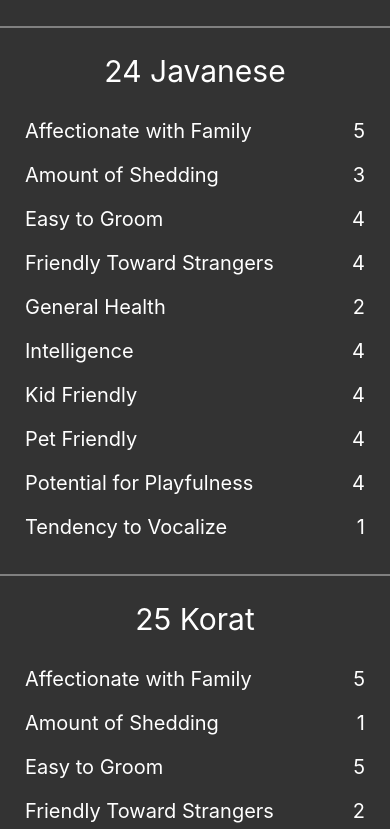
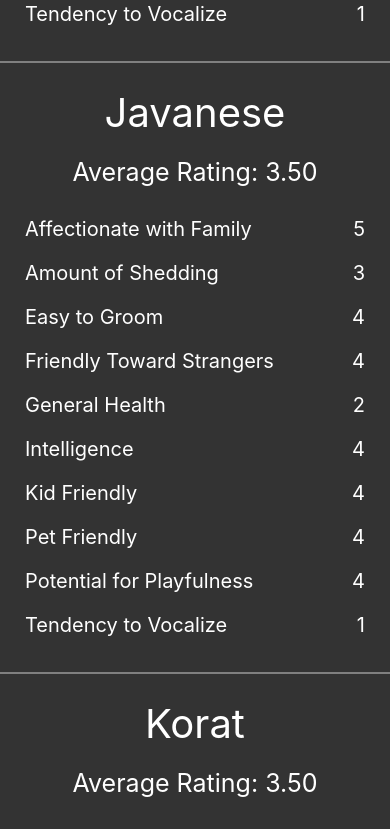
Before and after one commit to jewarner57/Pets-By-Breed-App, a React Native app: screen / in a window 390 px wide. Shown: the top 829 px of the page. Built offline with nearby package versions, Linux system fonts and the light colour scheme.

Commit message:
ffeat: display average rating of breed properties

```diff
--- a/App.js
+++ b/App.js
@@ -11,7 +11,7 @@ export default function App() {
         <FlatList
           data={cats}
           renderItem={({ item, index }) => {
-            return <Item title={`${index} ${item.breed}`} data={item} />
+            return <Item title={`${item.breed}`} data={item} />
           }}
           keyExtractor={item => item.breed}
         />
--- a/Item.js
+++ b/Item.js
@@ -3,10 +3,26 @@ import { StyleSheet, View, Text } from 'react-native'
 
 function Item({ title, data }) {
   const properties = Object.keys(data)
+  const propertyAverage = getBreedAverageRating(data)
+
+
+  function getBreedAverageRating(data) {
+    let averageRating = 0
+    let propertyCount = 0
+    for (let rating of Object.values(data)) {
+      if (!isNaN(rating)) {
+        averageRating += rating
+        propertyCount += 1
+      }
+    }
+    averageRating /= propertyCount
+    return averageRating
+  }
 
   return (
     <View style={styles.breed}>
       <Text style={styles.info} >{title}</Text>
+      <Text style={styles.rating} >Average Rating: {isNaN(propertyAverage) ? '0' : propertyAverage.toFixed(2)}</Text>
       {properties.map((prop) => {
         return (
           prop !== 'breed' ?
@@ -34,7 +50,12 @@ const styles = StyleSheet.create({
   },
   info: {
     color: '#fff',
-    fontSize: 30,
+    fontSize: 40,
+    paddingBottom: 20,
+  },
+  rating: {
+    color: '#fff',
+    fontSize: 25,
     paddingBottom: 20,
   },
   propertyContainer: {
```
